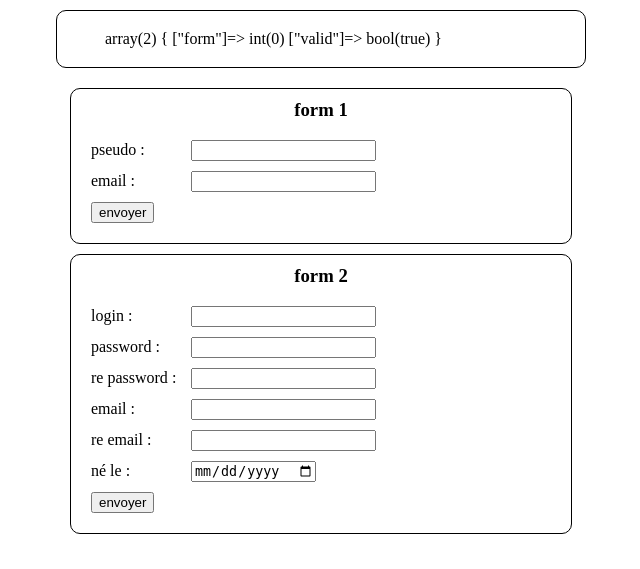
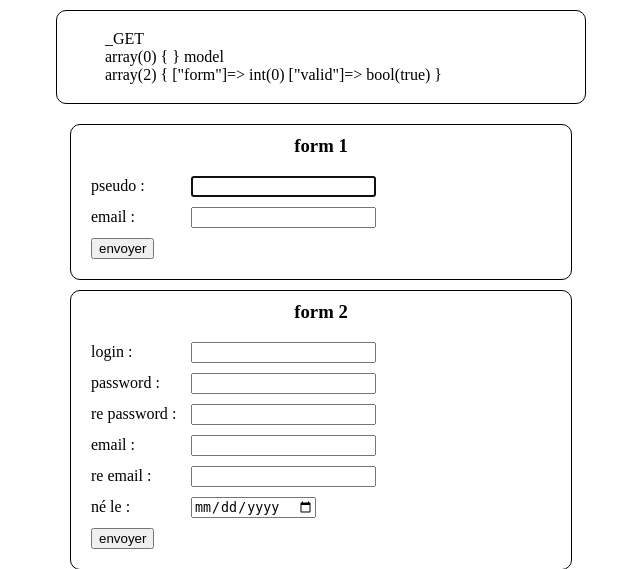
Before and after one commit to MarcBouchonville/1948webdyn, a PHP site: page /lesson14/filter_input.php in a window 1280 px wide. Shown: the top 569 px of the page, without its empty margins (319-959 px from the left). Run offline with PHP 8.4, Linux system fonts and the light colour scheme.

Commit message:
Corrections

```diff
--- a/Demos/lesson14/exemples.php
+++ b/Demos/lesson14/exemples.php
@@ -1,4 +1,5 @@
 <?php
+// code exploratoire, à exécuter dans la console
 echo false;
 echo true;
 echo (0 == false);
--- a/Demos/lesson14/filter_input.php
+++ b/Demos/lesson14/filter_input.php
@@ -1,12 +1,11 @@
 <?php
 // ref: https://zestedesavoir.com/tutoriels/295/les-filtres-en-php/
-
 // quel formulaire a été posté
 $form = 0;  // numéro du formulaire posté (0 : pas de formulaire)
-if(isset($_GET['submit1'])) {   // si la query string contient la clef "submit1"
+if (isset($_GET['submit1'])) {   // si la query string contient la clef "submit1"
     $form = 1;                  // sert à indiquer que le formulaire 1 a été posté
 }
-if(isset($_GET['submit2'])) {   // si la query string contient la clef "submit2"
+if (isset($_GET['submit2'])) {   // si la query string contient la clef "submit2"
     $form = 2;                  // sert à indiquer que le formulaire a été posté
 }
 
@@ -40,12 +39,18 @@ switch ($form) {
         break;
 }
 $valid = true;
-if(in_array(NULL, $model, true)) {
+if ($form === 2) {
+    if ($model['email'] !== $model['email2']) {
+        $model['email'] = NULL;
+        $model['email2'] = NULL;
+    }
+    if ($model['passwd'] !== $model['passwd2']) {
+        $model['passwd'] = NULL;
+        $model['passwd2'] = NULL;
+    }
+}
+if (in_array(NULL, $model, true)) {
     $valid = false;
-} else if($form === 2) {
-    if($model['email'] !== $model['email2'] or $model['passwd'] !== $model['passwd2']) {
-        $valid = false;
-    }
 }
 $model['valid'] = $valid;
 ?>
@@ -87,11 +92,24 @@ ref: https://zestedesavoir.com/tutoriels/295/les-filtres-en-php/
             .form div label::after {
                 content: ' : ';
             }
+            .error {
+                font-size: 0.8em;
+                color: red;
+                padding: 0.5em;
+                border-radius: 0.3em;
+            }
         </style>
     </head>
     <body>
         <div id="response" class="debug">
             <?php
+            echo "_GET<br>";
+            var_dump($_GET);
+            if (isset($result)) {
+                echo "result<br>";
+                var_dump($result);
+            }
+            echo "model<br>";
             var_dump($model);
             ?>
         </div>
@@ -100,11 +118,29 @@ ref: https://zestedesavoir.com/tutoriels/295/les-filtres-en-php/
             <form id="form1" method="GET" action="filter_input.php">
                 <div>
                     <label id="pseudo">pseudo</label>
-                    <input type="text" id="pseudo" name="pseudo" required />
+                    <?php
+                    $value = "";
+                    if ($form === 1 && ! is_null($model['pseudo'])) {
+                        $value = $model['pseudo'];
+                    }
+                    ?>
+                    <input type="text" id="pseudo" name="pseudo" value="<?php echo $value ?>" required autofocus />
+                    <?php if ($form === 1 && is_null($model['pseudo'])) { ?>
+                        <span id="err_pseudo" class="error">Veuillez indiquer votre pseudo</span>
+                    <?php } ?>
                 </div>
                 <div>
                     <label id="email">email</label>
-                    <input type="email" id="email" name="email" required />
+                    <?php
+                    $value = "";
+                    if ($form === 1 && ! is_null($model['email'])) {
+                        $value = $model['email'];
+                    }
+                    ?>
+                    <input type="email" id="email" name="email" value="<?php echo $value?>" required />
+                    <?php if ($form === 1 && is_null($model['email'])) { ?>
+                        <span id="err_pseudo" class="error">Veuillez indiquer votre email</span>
+                    <?php } ?>
                 </div>
                 <div>
                     <input type="submit" name="submit1" value="envoyer" />
```
